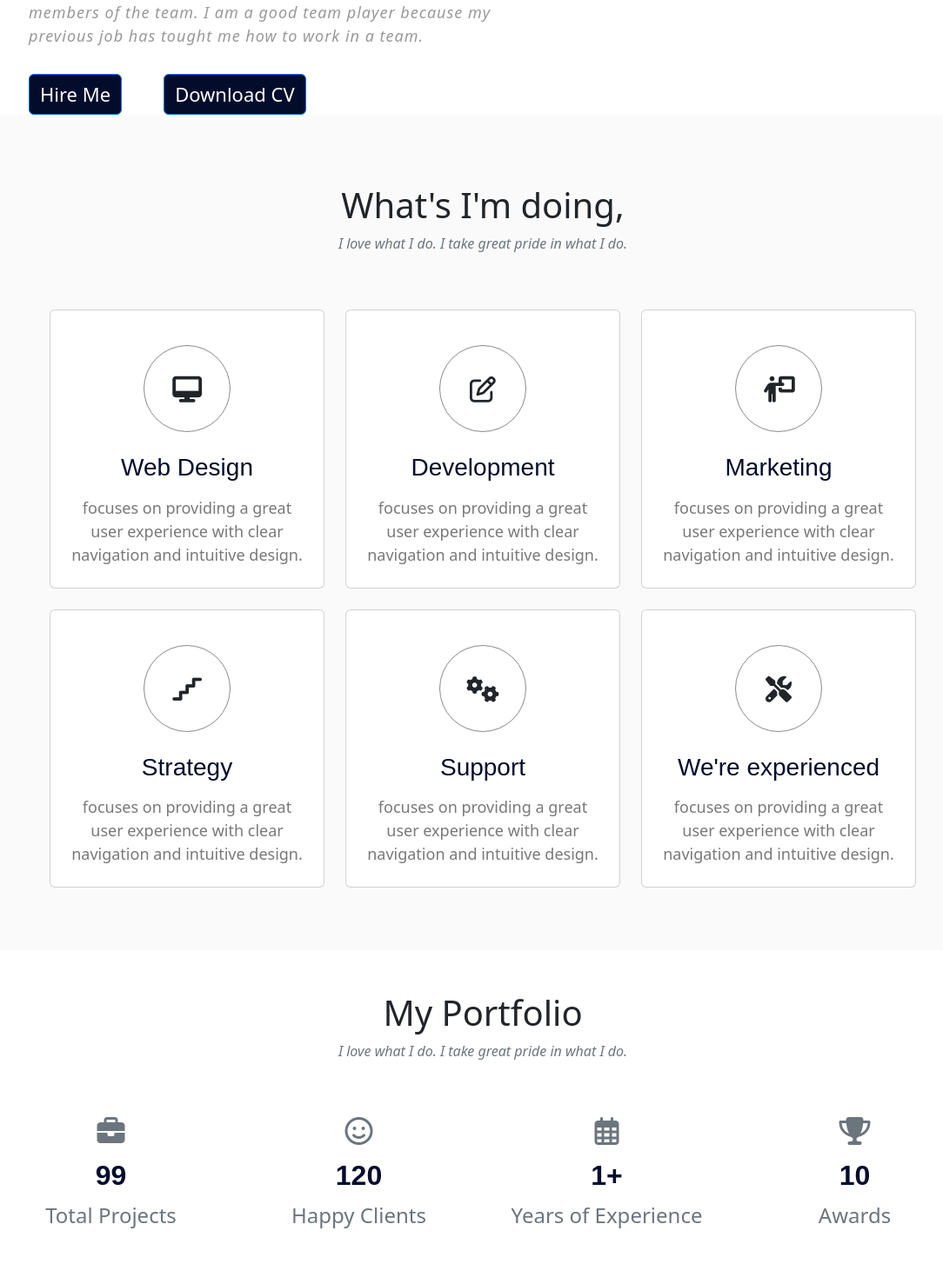
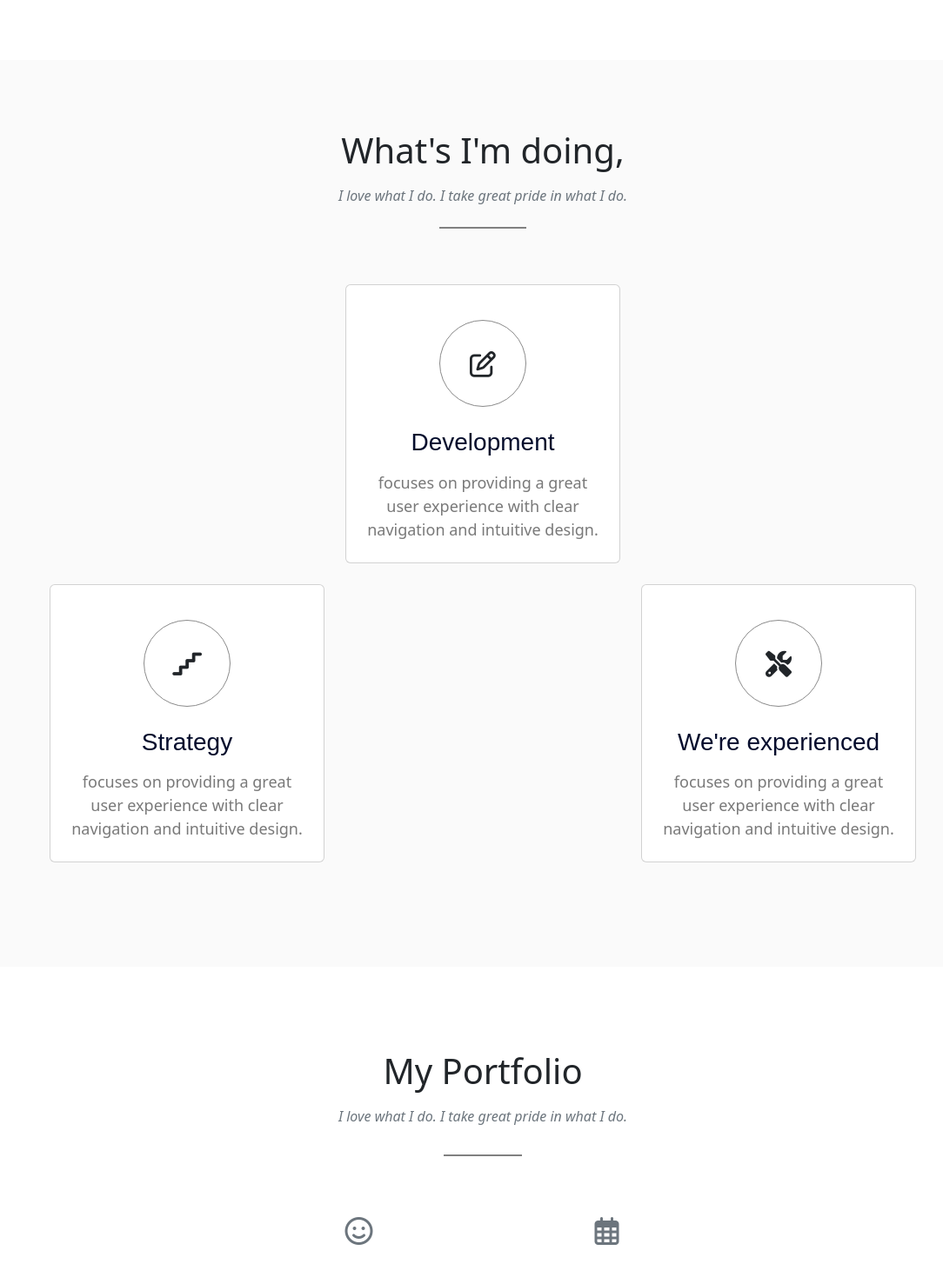
Before and after one commit to Ramkrishna1179/react-portfolio, a React (Create React App) app: page / in a window 1280 px wide. Shown: the part 1280-2734 px from the top of the page at 87% size, without its empty margins (85-1169 px from the left). Built offline with nearby package versions, Linux system fonts and the light colour scheme.

Commit message:
Animation added and footer created

```diff
--- a/package.json
+++ b/package.json
@@ -6,6 +6,7 @@
     "@testing-library/jest-dom": "^5.16.5",
     "@testing-library/react": "^13.4.0",
     "@testing-library/user-event": "^13.5.0",
+    "aos": "^3.0.0-beta.6",
     "bootstrap": "^5.2.3",
     "react": "^18.2.0",
     "react-dom": "^18.2.0",
--- a/src/App.js
+++ b/src/App.js
@@ -5,6 +5,7 @@ import AboutMe from "./components/About";
 import Services from "./components/services";
 import Contact from "./components/contact";
 import Portfolio from "./components/portfolio";
+import Footer from "./components/footer";
 function App() {
   return (
     <div className="App">
@@ -14,6 +15,7 @@ function App() {
       <Services />
       <Portfolio />
      <Contact />
+     <Footer />
     </div>
   );
 }
--- a/src/components/About.js
+++ b/src/components/About.js
@@ -1,6 +1,16 @@
-import React from "react";
+import React, { useEffect } from "react";
+import AOS from "aos";
+import "aos/dist/aos.css";
 
 function AboutMe() {
+  useEffect(() => {
+    AOS.init({
+      offset: 200,
+      duration: 2000,
+      delay: 50,
+      mirror: true,
+    });
+  });
   const styles = {
     about: {
       marginTop: " 50px",
@@ -19,14 +29,14 @@ function AboutMe() {
       letterSpacing: "1px",
       lineHeight: "1.5",
       marginBottom: "30px",
-      fontSize: "18px",
+      fontSize: "16px",
     },
   };
 
   return (
     <div className="container d-flex mt-5 overflow-hidden" id="landToAbout">
-      <div className="row">
-        <div style={styles.about} className="col-md-7 ps-5 ">
+      <div className="row" data-aos="slide-right">
+        <div style={styles.about} className="col-md-7 ps-5">
           <h1>About Me</h1>
           <p style={styles.about_p_1}>Trainee Front-End Developer,</p>
           <p style={styles.about_p_2} className="fst-italic">
@@ -46,12 +56,14 @@ function AboutMe() {
           </p>
 
           <div>
+            <a href="#landToContact">
               <button
                 style={{ fontSize: "22px", background: "#040c2c" }}
                 className="btn btn-primary"
               >
                 Hire Me
               </button>
+            </a>
             <button
               style={{ fontSize: "22px", background: "#040c2c" }}
               className="btn btn-primary ms-5"
--- a/src/components/Home.js
+++ b/src/components/Home.js
@@ -1,7 +1,18 @@
 import { hover } from "@testing-library/user-event/dist/hover";
-import React from "react";
+import React, { useEffect } from "react";
 import "../componets_css/home.css";
+import AOS from "aos";
+import "aos/dist/aos.css";
 function Home() {
+  useEffect(() => {
+    AOS.init({
+      offset: 200,
+      duration: 1000,
+      delay: 50,
+      mirror: true,
+    });
+  });
+
   const styles = {
     HomePage: {
       backgroundImage:
@@ -14,7 +25,6 @@ function Home() {
     },
 
     HomeTitleDiv: {
-      // marginTop: "570px",
       paddingTop: "470px",
     },
 
@@ -39,11 +49,13 @@ function Home() {
     >
       <div style={styles.HomeTitleDiv} className="ms-5">
         <h4 style={{ color: "white", letterSpacing: "5px" }}> HELLO</h4>
-        <h1 style={styles.HomeHeading}>I am Ramkrishna Yadav.</h1>
+        <h1 style={styles.HomeHeading} data-aos="fade-up">
+          I am Ramkrishna Yadav.
+        </h1>
         <h2 style={{ fontSize: "30px", color: "white" }}>
           Sasta Frontend Developer
         </h2>
-        <div className="mt-3 ms-5 homeIcons">
+        <div className="mt-3 ms-5 homeIcons" data-aos="fade-up">
           <a href="https://www.facebook.com/login/">
             <i class="fa-brands heading ms-3 fa-facebook-f"></i>
           </a>
--- a/src/components/Navbar.js
+++ b/src/components/Navbar.js
@@ -1,11 +1,10 @@
-import React from "react";
+import React,{useEffect} from "react";
 import "../componets_css/navbar.css";
 function NavBar() {
   const NavStyle = {
     height: "75px",
-    fontSize: "22px",
+    fontSize: "20px",
     zIndex: "1001",
-    // background: "#ffffffff",
     background : "#FF8B13",
   };
   return (
@@ -13,7 +12,7 @@ function NavBar() {
       <a
         class="navbar-brand ms-5 nav-link"
         href="#"
-        style={{ fontSize: "22px" }}
+        style={{ fontSize: "26px" }}
       >
         My Portfolio
       </a>
@@ -29,7 +28,7 @@ function NavBar() {
         <span class="navbar-toggler-icon"></span>
       </button>
       <div class="collapse navbar-collapse" id="navbarNav">
-        <ul class="navbar-nav">
+        <ul class="navbar-nav mx-5 px-5">
           <li class="nav-item active">
             <a class="nav-link" href="#landToHome">
               Home <span class="sr-only"></span>
@@ -43,6 +42,11 @@ function NavBar() {
           <li class="nav-item">
             <a class="nav-link" href="#landToservice">
               Services
+            </a>
+          </li>
+          <li class="nav-item">
+            <a class="nav-link" href="#landToPortfolio">
+              Portfolio
             </a>
           </li>
           <li class="nav-item">
--- a/src/components/contact.js
+++ b/src/components/contact.js
@@ -1,12 +1,21 @@
 import React from "react";
-
+import AOS from "aos";
+import "aos/dist/aos.css";
 class contact extends React.Component {
+  componentDidMount() {
+    AOS.init({
+      offset: 100,
+      duration: 2000,
+      delay: 50,
+      mirror: true,
+    });
+  }
   render() {
     return (
-      <div className="container-fluid bg-light" id="landToContact">
-        <div className="container mt-5 pt-5 ps-5 ">
+      <div className="container-fluid bg-light pt-5 pb-5" id="landToContact">
+        <div className="container mt-5 ps-5 ">
           <div className="row text-center ps-5">
-            <div className="col-md-5 text-start">
+            <div className="col-md-5 text-start" data-aos="fade-up">
               <h1>Contact Info</h1>
               <ul className="p-5" id="Add_Ul">
                 <li className="d-flex py-2">
@@ -30,7 +39,7 @@ class contact extends React.Component {
                 </li>
               </ul>
             </div>
-            <div className="col-md-7 text-start">
+            <div className="col-md-7 text-start" data-aos="fade-down">
               <h1>Contact form</h1>
               <form>
                 <ul className="text-start p-5 pe-0">
@@ -73,7 +82,7 @@ class contact extends React.Component {
                   <li className="mt-4" style={{ listStyle: "none" }}>
                     <button
                       className="btn btn-primary px-3"
-                      style={{ fontSize: "22px", background: "#040c2c"}}
+                      style={{ fontSize: "22px", background: "#040c2c" }}
                     >
                       Send Message
                     </button>
--- /dev/null
+++ b/src/components/footer.js
@@ -0,0 +1,52 @@
+import React from "react";
+
+function Footer() {
+  const styles = {
+    HomeTitleDiv: {
+      // paddingTop: "470px",
+    },
+
+    HomeHeading: {
+      // fontSize: "50px",
+      color: "white",
+    },
+  };
+
+  return (
+    <div className="container-fluid footer-area">
+      <div className="container">
+        <div className="row text-center">
+          <div style={styles.HomeTitleDiv}>
+            <div className="mt-2 homeIcons">
+              <a href="https://www.facebook.com/login/">
+                <i class="fa-brands heading ms-3 fa-facebook-f"></i>
+              </a>
+              <a href="https://twitter.com/">
+                <i class="fa-brands heading ms-3 fa-twitter"></i>
+              </a>
+              <a href="https://www.linkedin.com/feed/">
+                <i class="fa-brands heading ms-3 fa-linkedin"></i>
+              </a>
+              <a href="https://www.instagram.com/accounts/login/">
+                <i class="fa-brands heading ms-3 fa-square-instagram"></i>
+              </a>
+            </div>
+            <div class="text-center mt-3">
+              <hr className="text-white" />
+              <p class="footer-alt mb-0 f-14 text-white" id="reserve1">
+                2023 © Portfolio, All Rights Reserved
+              </p>
+            </div>
+          </div>
+        </div>
+      </div>
+    </div>
+  );
+}
+
+export default Footer;
+// <h4 style={{ color: "white", letterSpacing: "5px" }}> HELLO</h4>
+// <h4 style={styles.HomeHeading} data-aos="fade-up">I am Ramkrishna Yadav.</h4>
+//         <h6 style={{color: "white" }}>
+//           Sasta Frontend Developer
+//         </h6>
--- a/src/components/portfolio.js
+++ b/src/components/portfolio.js
@@ -1,31 +1,43 @@
 import React, { useEffect, useState } from "react";
+import AOS from 'aos';
+import 'aos/dist/aos.css';
+
 
 function Portfolio() {
-
-// const [i,setCount] = useState(1);
-
-useEffect(()=>{
-  for (let i = 1; i <100; i++){
-     setInterval(()=>{
-      document.getElementById("count").innerHTML =i;
-   },1000)
-  }
-})
-
+  useEffect(()=>{
+    AOS.init({
+      offset: 200,
+      duration: 2000,
+      delay:50,
+      mirror:true,
+    });
+  })
   return (
-    <div className="container-fluid bg-white">
-      <div className="container mt-5">
+    <div className="container-fluid bg-white pt-5 pb-5" id="landToPortfolio">
+      <div className="container mt-5 mb-5">
         <div className="text-center">
           <h1>My Portfolio</h1>
-          <p className="text-secondary">
+          <p className="text-secondary mt-3">
             <em>I love what I do. I take great pride in what I do.</em>
           </p>
+          <hr
+            style={{
+              width: "8%",
+              border: "1px solid grey",
+              display: "inline-block",
+              opacity: "1",
+            }}
+          />
         </div>
         <div className="row">
-          <div className="col-md-3 col-sm-6 text-center mt-5">
+          <div className="col-md-3 col-sm-6 text-center mt-5" data-aos="flip-left">
             <i class="fa-solid fa-briefcase mb-3 text-secondary fs-2"></i>
-            <h3 className="t_color fs-2 fw-bolder" id="count" data-countup="true">
-
+            <h3
+              className="t_color fs-2 fw-bolder"
+              id="count"
+              data-countup="true"
+            >
+             200
             </h3>
             <p className="text-secondary fs-4">Total Projects</p>
           </div>
@@ -46,7 +58,7 @@ useEffect(()=>{
             <p className="text-secondary fs-4">Years of Experience</p>
           </div>
 
-          <div className="col-md-3 col-sm-6 text-center mt-5">
+          <div className="col-md-3 col-sm-6 text-center mt-5" data-aos="flip-left">
             <i class="fa-solid fa-trophy mb-3 text-secondary fs-2"></i>
             <h3 className="t_color fs-2 fw-bolder" data-countup="true">
               10
--- a/src/components/services.js
+++ b/src/components/services.js
@@ -1,6 +1,18 @@
 import React from "react";
 import { hover } from "@testing-library/user-event/dist/hover";
+import AOS from 'aos';
+import 'aos/dist/aos.css';
 class Services extends React.Component {
+
+  componentDidMount() {
+    AOS.init({
+      offset: 100,
+      duration: 1000,
+      delay:50,
+      mirror:true,
+    });
+}
+
   render() {
     const styles = {
       service: {
@@ -29,19 +41,22 @@ class Services extends React.Component {
     return (
       <div
         style={styles.service}
-        className="container-fluid"
+        className="container-fluid pb-5"
         id="landToservice"
       >
         <div style={{ paddingTop: "5rem", paddingBottom: "3rem" }}>
           <h1 className="text-center">What's I'm doing,</h1>
-          <p className="text-center text-secondary">
+          <p className="text-center text-secondary mt-3">
             <em>I love what I do. I take great pride in what I do.</em>
+          </p>
+          <p className="mx-auto mt-4" style={{ width: "8%" }}>
+            <hr style={{ border: "1px solid grey",opacity: "1"}} />
           </p>
         </div>
 
         <div className="container pb-5">
           <div className="row mx-5 mb-4">
-            <div className="col-sm-6 col-md-4">
+            <div className="col-sm-6 col-md-4" data-aos="fade-up" >
               <div className=" card">
                 <div style={styles.cart} className="alkhdj">
                   <i className="fa-solid fa-desktop" style={styles.icon}></i>
@@ -84,7 +99,7 @@ class Services extends React.Component {
               </div>
             </div>
 
-            <div className="col-sm-6 col-md-4">
+            <div className="col-sm-6 col-md-4" data-aos="fade-up" >
               <div className=" card">
                 <div style={styles.cart}>
                   <i
@@ -129,7 +144,7 @@ class Services extends React.Component {
               </div>
             </div>
 
-            <div className="col-sm-6 col-md-4">
+            <div className="col-sm-6 col-md-4" data-aos="fade-up">
               <div className=" card">
                 <div style={styles.cart}>
                   <i class="fa-solid fa-gears" style={styles.icon}></i>
--- a/src/index.css
+++ b/src/index.css
@@ -4,13 +4,13 @@ ul {
 }
 .nav-link {
   color: #ffffff !important;
+  position: relative;
 }
 
-.nav-link {
-  /* display: inline-block; */
-  position: relative;
+/* .nav-link {
+  display: inline-block;
   color: #0087ca;
-}
+} */
 
 .nav-link::after {
   content: "";
@@ -45,3 +45,15 @@ h3 {
   color: #797979;
  font-size: 18px;
 }
+
+.card>div>i:hover{
+  font-size: 50px !important;
+  color: tomato;
+}
+
+.footer-area {
+  background: #040c2c;
+  position: relative;
+  padding: 60px 0;
+  height: auto;
+}
```
Also changed, not shown: 1 other file (tests, documents, lock files or other folders). Lines whose indentation alone changed are shown as unchanged.
